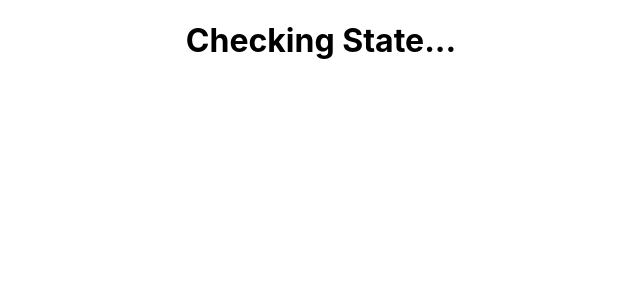
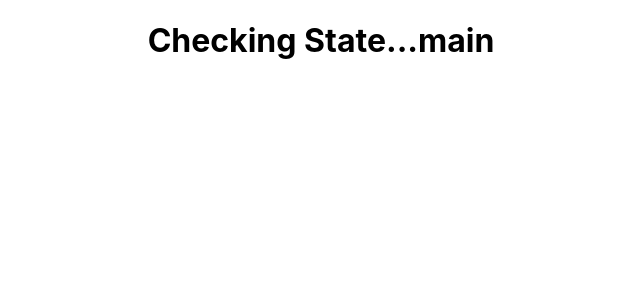
Before and after one commit to negi-aman/StateManagementReact, a React (Create React App) app: page / in a window 1280 px wide. Shown: the top 300 px of the page, without its empty margins (319-959 px from the left). Built offline with nearby package versions, Linux system fonts and the light colour scheme.

Commit message:
git main

```diff
--- a/src/App.tsx
+++ b/src/App.tsx
@@ -5,7 +5,7 @@ import './App.css';
 function App() {
   return (
     <div className="App">
-      <h1>Checking State...</h1>
+      <h1>Checking State...main</h1>
     </div>
   );
 }
```
